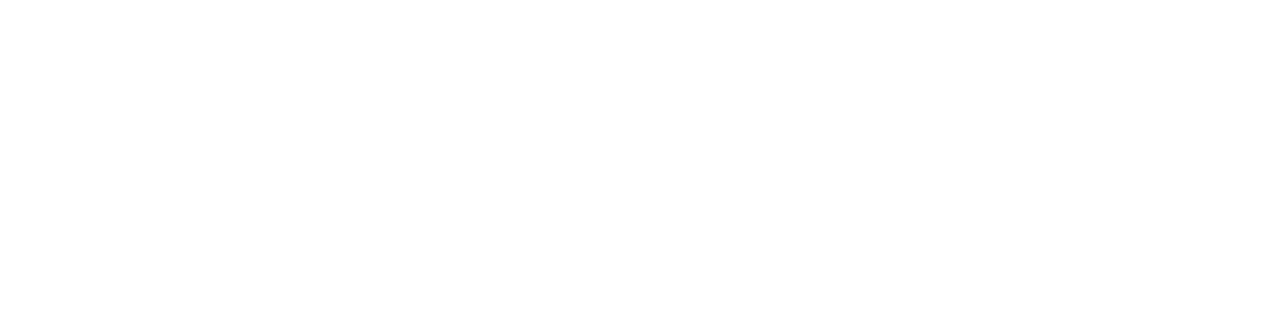
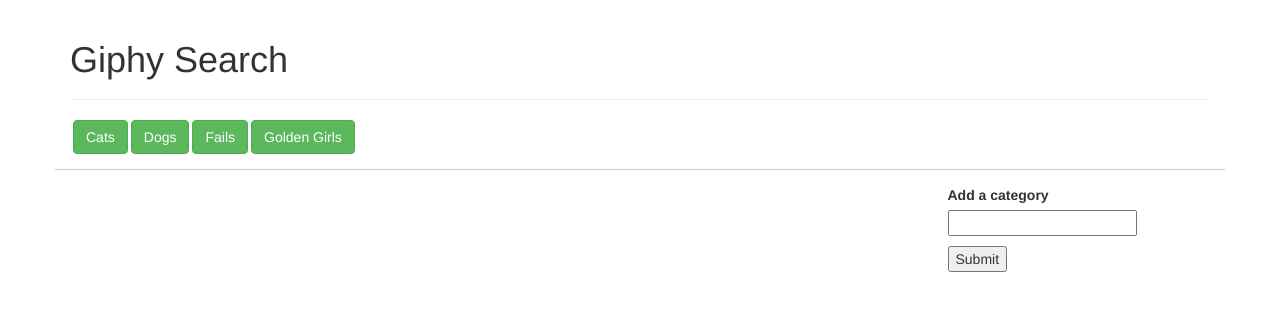
Before and after one commit to Dhwyll/Giphy-Gallery, a plain HTML site: page index.html in a window 1280 px wide. Drawn offline with nearby package versions, Linux system fonts and the light colour scheme.

Commit message:
Basic Functionality, need to add start/stop animation

```diff
--- a/assets/css/style.css
+++ b/assets/css/style.css
@@ -0,0 +1,33 @@
+/* Set the style to border-box */
+
+html {
+  box-sizing: border-box;
+}
+*, *:before, *:after {
+  box-sizing: inherit;
+}
+
+/* Put in a dividing line between top row and results section as well as some padding on the bottom */
+
+.row:not(:last-child) {
+    border-bottom: 1px solid #ccc;
+	padding-bottom: 15px;
+}
+
+/* Put in some padding at the top of the last row */
+
+.row:last-child {
+	padding-top: 15px;
+}
+
+/* Add a bit of margin on the left for buttons */
+
+.margin-left {
+	margin-left: 3px;
+}
+
+.item {
+	float:left;
+	padding-right: 10px;
+	padding-bottom: 15px;
+}
--- a/assets/javascript/app.js
+++ b/assets/javascript/app.js
@@ -0,0 +1,82 @@
+// Create an array of pre-defined buttons
+// Push that array to the page
+// Allow the user to add a new button
+// When a button is clicked, clear the display area and add the top 10 gifs from Giphy for that category
+// when a GIF is clicked, animate it and when clicked again, still it
+
+
+
+$(document).ready(function(){
+
+	// Create the default button array and push to gifButtons
+
+	var buttonArray = ["Cats", "Dogs", "Fails", "Golden Girls"];
+	var buttonStyling = "<button class='btn btn-success margin-left' data-gif='";
+	for (var i = 0; i < buttonArray.length; i++) {
+		$("#gifButtons").append(buttonStyling + buttonArray[i] + "'>" + buttonArray[i] + "</button>");
+	}
+
+
+	// Function to display the GIF information that was searched for
+
+	function displayGIFInfo() {
+		var gifSubject = $(this).attr("data-gif");																							// For this particular button that was clicked
+		var queryURL = "http://api.giphy.com/v1/gifs/search?q=" + gifSubject + "&api_key=9ff99f6b61a7456292e1370adae07000&limit=10";		// Set the queryURL for the API with a limit of 10
+
+		$.ajax({
+			url: queryURL,
+			method: "GET"
+		})
+		.done(function(response) {
+			$("#gifDisplayArea").empty();											// Empty the GIF Display Area of any previous searches
+			var results = response.data;											// Set a var to make references easier to the response inforation
+
+			for (var i = 0; i < results.length; i++) {								// For each item in the results array
+				var gifDiv = $("<div class='gifItem'>");								// Set the beginning of the DIV
+
+				var rating = results[i].rating;										// Get the Rating property from the results
+
+				var pRating = $("<p>").text("Rating: " + rating);					// Set the paragraph that will hold the Rating
+
+				var gifImage = $("<img>");											// Begin the gifImage variable to be pushed later
+				gifImage.attr("src", results[i].images.fixed_height_still.url);		// Add the source of the still image for the fixed height
+
+				gifDiv.append(pRating);												// Add the Rating to the GIF DIV
+				gifDiv.append(gifImage);											// Add the GIF Image to the GIF DIV
+
+				$("#gifDisplayArea").append(gifDiv);								// Push the new image package to the GIF Display Area
+			}
+		});
+	}
+
+
+	// Function to get the button array set up correctly
+
+	function renderButtons() {
+		$("#gifButtons").empty();													// Empty the GIF Buttons area since we don't want duplicates
+
+		for (var i = 0; i < buttonArray.length; i++) {										// For each item in the Button Array
+			var aButton = $("<button>");											// Create a new button
+			aButton.addClass("btn btn-success margin-left gifItem");				// Add the appropriate classes
+			aButton.attr("data-gif", buttonArray[i]);								// Add the data-gif attribute
+			aButton.text(buttonArray[i]);											// Add the text to the button
+			$("#gifButtons").append(aButton);										// Add button to the display
+		}
+	}
+
+
+	// Function to manage when a GIF search is added
+
+	$("#addGIF").on("click", function(event) {
+		event.preventDefault();														// Prevent the Submit button from behaving normally
+
+		var newGIF = $("#gifInput").val().trim();									// Get the search term that was added
+		buttonArray.push(newGIF);													// Push the new button into the array
+        renderButtons();															// And render the new list
+	});
+
+	renderButtons();																// Render the buttons at the beginning
+
+	$(document).on("click", ".gifItem", displayGIFInfo);							// When a GIF Item is clicked, display its results
+
+});
--- a/index.html
+++ b/index.html
@@ -14,6 +14,31 @@
 	</head>
 
 	<body>
+		<div class="container">
+			<div class="page-header">
+				<h1>Giphy Search</h1>
+			</div>
+		</div>
+
+		<div class="container">
+			<div class="row" id="gifButtonRow">
+				<div class="col-lg-12">
+					<div id="gifButtons">
+					</div>
+				</div>
+			</div>
+			<div class="row">
+				<div class="col-lg-9" id="gifDisplayArea">
+				</div>
+				<div class="col-lg-3" id="inputArea">
+					<form id="gifForm">
+						<label for="gifInput">Add a category</label>
+						<input type="text" id="gifInput"><br>
+						<input id="addGIF" type="submit" value="Submit" style="margin-top: 10px">
+					</form>
+				</div>
+			</div>
+		</div>
 
 
 		<!-- Added link to the jQuery Library -->
```
